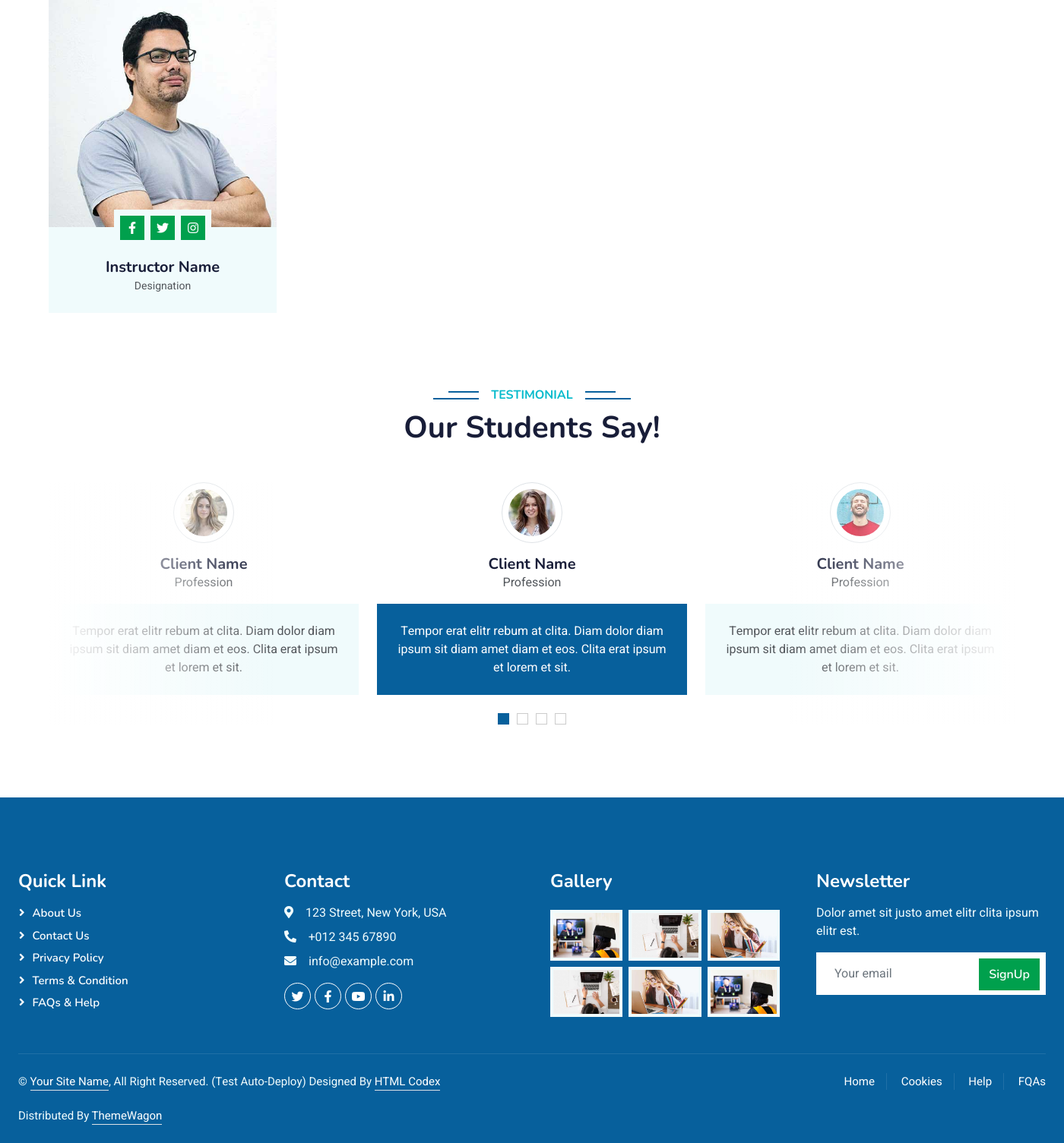
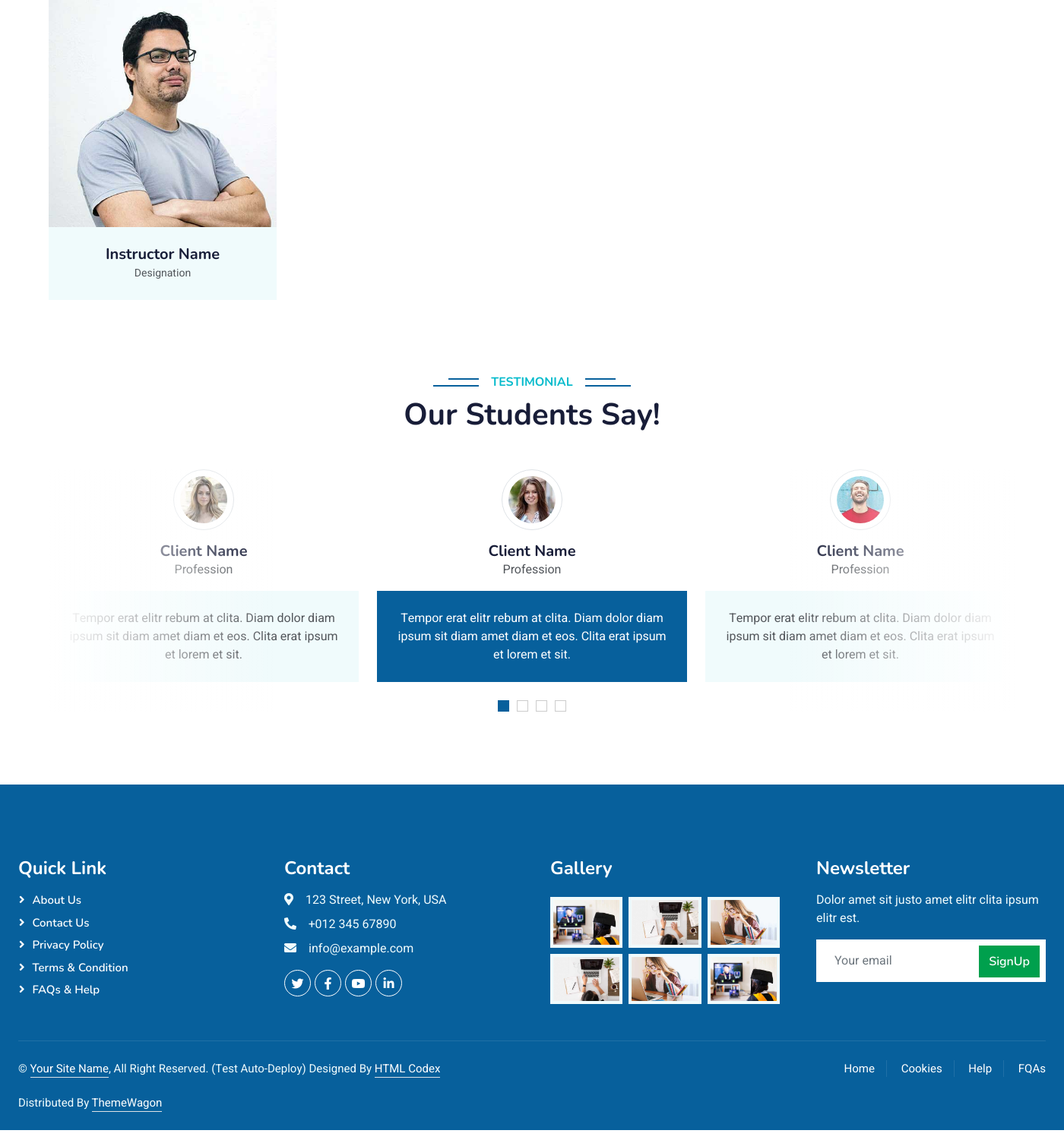
Before and after one commit to renan2013/cefi2026, a PHP site: page / in a window 1400 px wide. Shown: the part 1170-2675 px from the top of the page at 76% size. Run offline with PHP 8.4, Linux system fonts and the light colour scheme; some libraries are stand-ins or nearby versions.

Commit message:
eliminando iconos de redes sociales de team

```diff
--- a/web_site/sections/team.php
+++ b/web_site/sections/team.php
@@ -11,13 +11,7 @@
                         <div class="overflow-hidden">
                             <img class="img-fluid" src="img/team-1.jpg" alt="">
                         </div>
-                        <div class="position-relative d-flex justify-content-center" style="margin-top: -23px;">
-                            <div class="bg-light d-flex justify-content-center pt-2 px-1">
-                                <a class="btn btn-sm-square btn-primary mx-1" href=""><i class="fab fa-facebook-f"></i></a>
-                                <a class="btn btn-sm-square btn-primary mx-1" href=""><i class="fab fa-twitter"></i></a>
-                                <a class="btn btn-sm-square btn-primary mx-1" href=""><i class="fab fa-instagram"></i></a>
-                            </div>
-                        </div>
+
                         <div class="text-center p-4">
                             <h5 class="mb-0">Instructor Name</h5>
                             <small>Designation</small>
```
